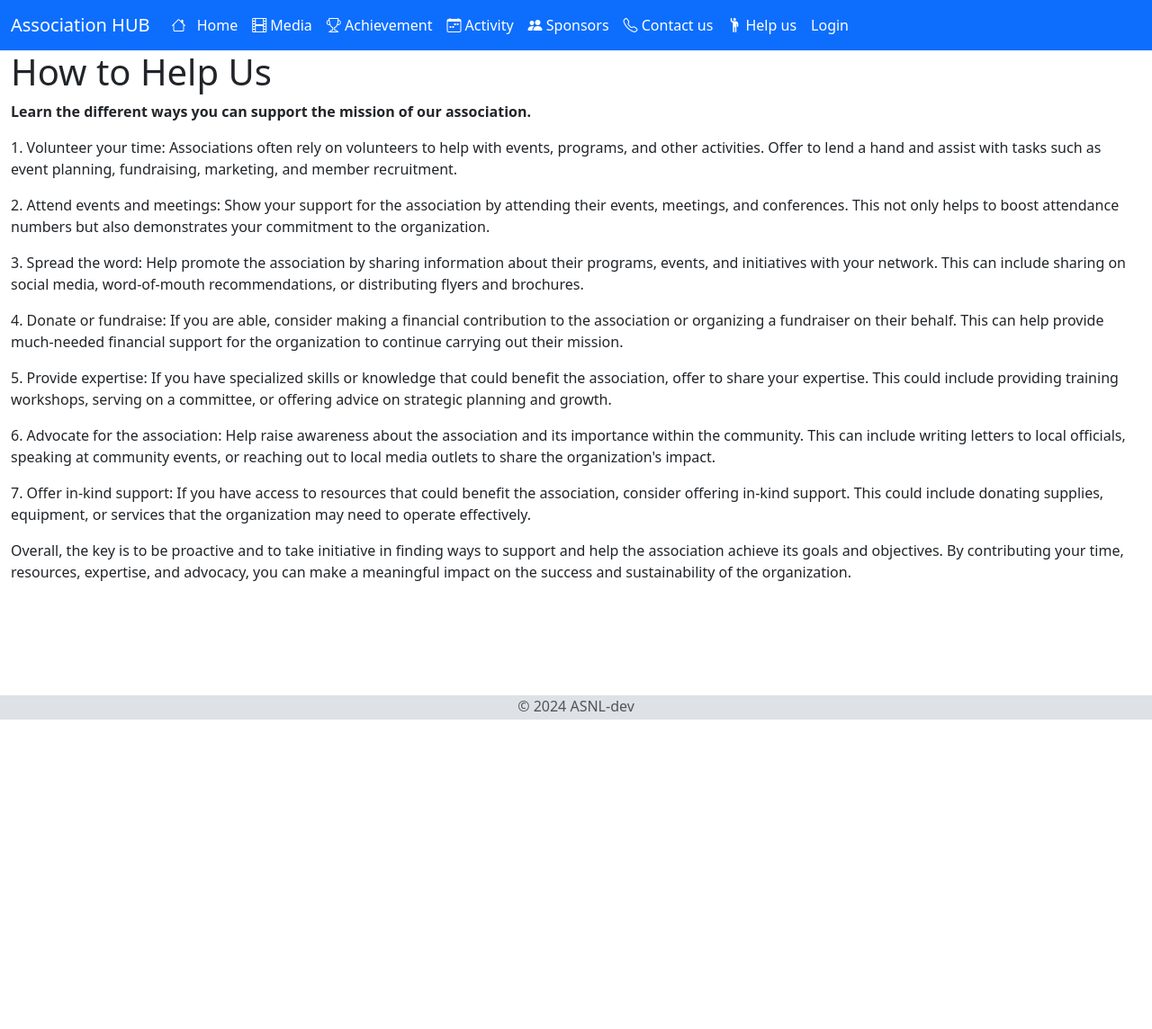
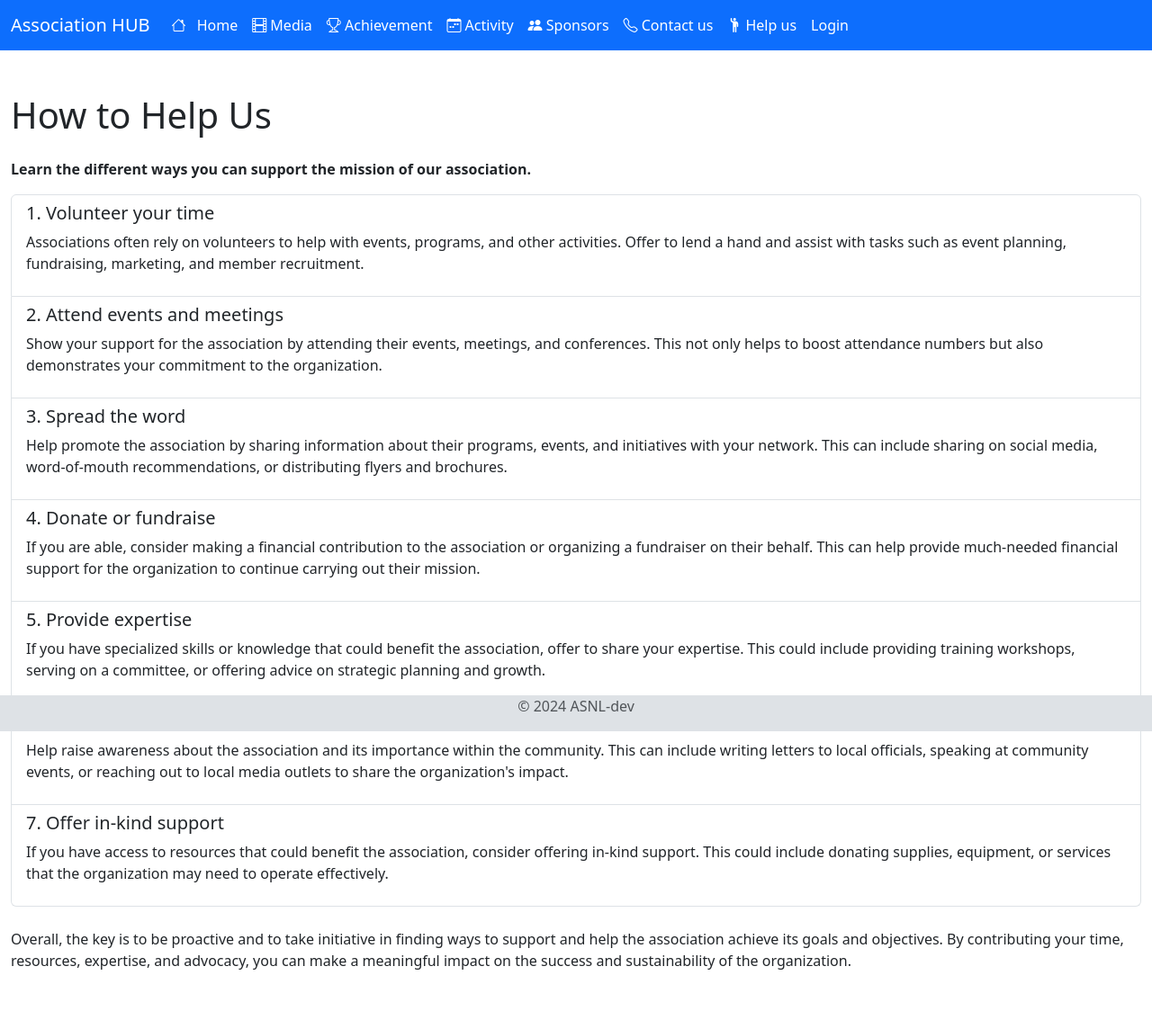
Before and after one commit to vapeasnl/AssociationHUB, a Flask app: page /help in a window 1280 px wide. Shown: the whole page at 90% size. Before the commit the page ends 800 px from the top, so only its background shows below. Run offline with Flask 3, Linux system fonts and the light colour scheme; parts of the project's set-up code (start-up, migrations or seed data) failed here and were passed over.

Commit message:
Update help.html

```diff
--- a/app/templates/help.html
+++ b/app/templates/help.html
@@ -1,14 +1,39 @@
 {% extends 'base.html' %}
 
 {% block content %}
-    <h1>How to Help Us</h1>
-    <p><strong>Learn the different ways you can support the mission of our association.</strong></p>
-    <p>1. Volunteer your time: Associations often rely on volunteers to help with events, programs, and other activities. Offer to lend a hand and assist with tasks such as event planning, fundraising, marketing, and member recruitment.</p>
-    <p>2. Attend events and meetings: Show your support for the association by attending their events, meetings, and conferences. This not only helps to boost attendance numbers but also demonstrates your commitment to the organization.</p>
-    <p>3. Spread the word: Help promote the association by sharing information about their programs, events, and initiatives with your network. This can include sharing on social media, word-of-mouth recommendations, or distributing flyers and brochures.</p>
-    <p>4. Donate or fundraise: If you are able, consider making a financial contribution to the association or organizing a fundraiser on their behalf. This can help provide much-needed financial support for the organization to continue carrying out their mission.</p>
-    <p>5. Provide expertise: If you have specialized skills or knowledge that could benefit the association, offer to share your expertise. This could include providing training workshops, serving on a committee, or offering advice on strategic planning and growth.</p>
-    <p>6. Advocate for the association: Help raise awareness about the association and its importance within the community. This can include writing letters to local officials, speaking at community events, or reaching out to local media outlets to share the organization's impact.</p>
-    <p>7. Offer in-kind support: If you have access to resources that could benefit the association, consider offering in-kind support. This could include donating supplies, equipment, or services that the organization may need to operate effectively.</p>
-    <p>Overall, the key is to be proactive and to take initiative in finding ways to support and help the association achieve its goals and objectives. By contributing your time, resources, expertise, and advocacy, you can make a meaningful impact on the success and sustainability of the organization.</p>
+    <div class="container my-5">
+        <h1 class="mb-4">How to Help Us</h1>
+        <p><strong>Learn the different ways you can support the mission of our association.</strong></p>
+        <ul class="list-group">
+            <li class="list-group-item">
+                <h5>1. Volunteer your time</h5>
+                <p>Associations often rely on volunteers to help with events, programs, and other activities. Offer to lend a hand and assist with tasks such as event planning, fundraising, marketing, and member recruitment.</p>
+            </li>
+            <li class="list-group-item">
+                <h5>2. Attend events and meetings</h5>
+                <p>Show your support for the association by attending their events, meetings, and conferences. This not only helps to boost attendance numbers but also demonstrates your commitment to the organization.</p>
+            </li>
+            <li class="list-group-item">
+                <h5>3. Spread the word</h5>
+                <p>Help promote the association by sharing information about their programs, events, and initiatives with your network. This can include sharing on social media, word-of-mouth recommendations, or distributing flyers and brochures.</p>
+            </li>
+            <li class="list-group-item">
+                <h5>4. Donate or fundraise</h5>
+                <p>If you are able, consider making a financial contribution to the association or organizing a fundraiser on their behalf. This can help provide much-needed financial support for the organization to continue carrying out their mission.</p>
+            </li>
+            <li class="list-group-item">
+                <h5>5. Provide expertise</h5>
+                <p>If you have specialized skills or knowledge that could benefit the association, offer to share your expertise. This could include providing training workshops, serving on a committee, or offering advice on strategic planning and growth.</p>
+            </li>
+            <li class="list-group-item">
+                <h5>6. Advocate for the association</h5>
+                <p>Help raise awareness about the association and its importance within the community. This can include writing letters to local officials, speaking at community events, or reaching out to local media outlets to share the organization's impact.</p>
+            </li>
+            <li class="list-group-item">
+                <h5>7. Offer in-kind support</h5>
+                <p>If you have access to resources that could benefit the association, consider offering in-kind support. This could include donating supplies, equipment, or services that the organization may need to operate effectively.</p>
+            </li>
+        </ul>
+        <p class="mt-4">Overall, the key is to be proactive and to take initiative in finding ways to support and help the association achieve its goals and objectives. By contributing your time, resources, expertise, and advocacy, you can make a meaningful impact on the success and sustainability of the organization.</p>
+    </div>
 {% endblock %}
```
